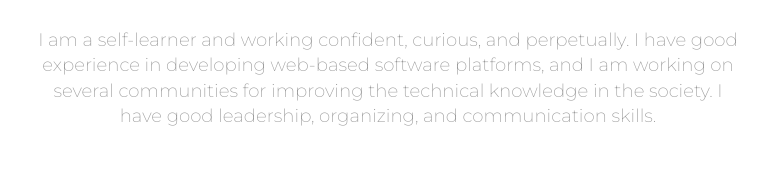
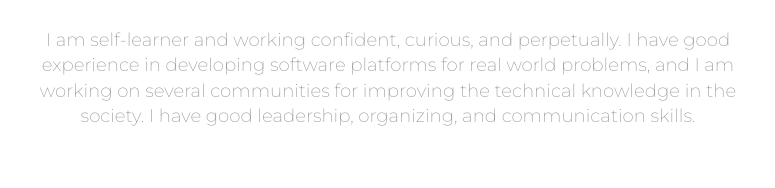
Before and after one commit to sudarakas/sudarakas.github.io, a plain HTML site: page index.html in a window 1280 px wide. Shown: the part 612-800 px from the top of the page, 252-1027 px from the left. Drawn offline with Linux system fonts and the light colour scheme.

Commit message:
Update index.html

```diff
--- a/index.html
+++ b/index.html
@@ -102,12 +102,8 @@
 				</div>
 				<h3 class="title">Hi, Nice to meet you.</h3>
 				<h5 class="description">
-					I am a self-learner and working confident, curious, and perpetually. I have good experience in
-					developing web-based
-					software platforms, and I am working on several communities for improving the technical knowledge in
-					the society. I
-					have good leadership, organizing, and communication
-					skills.
+					I am self-learner and working confident, curious, and perpetually. I have good experience in developing software platforms for real world problems, and I am working on several communities for improving the technical knowledge in the society. I have good leadership, organizing, and communication skills.
+
 				</h5>
 			</div>
 		</div>
```
